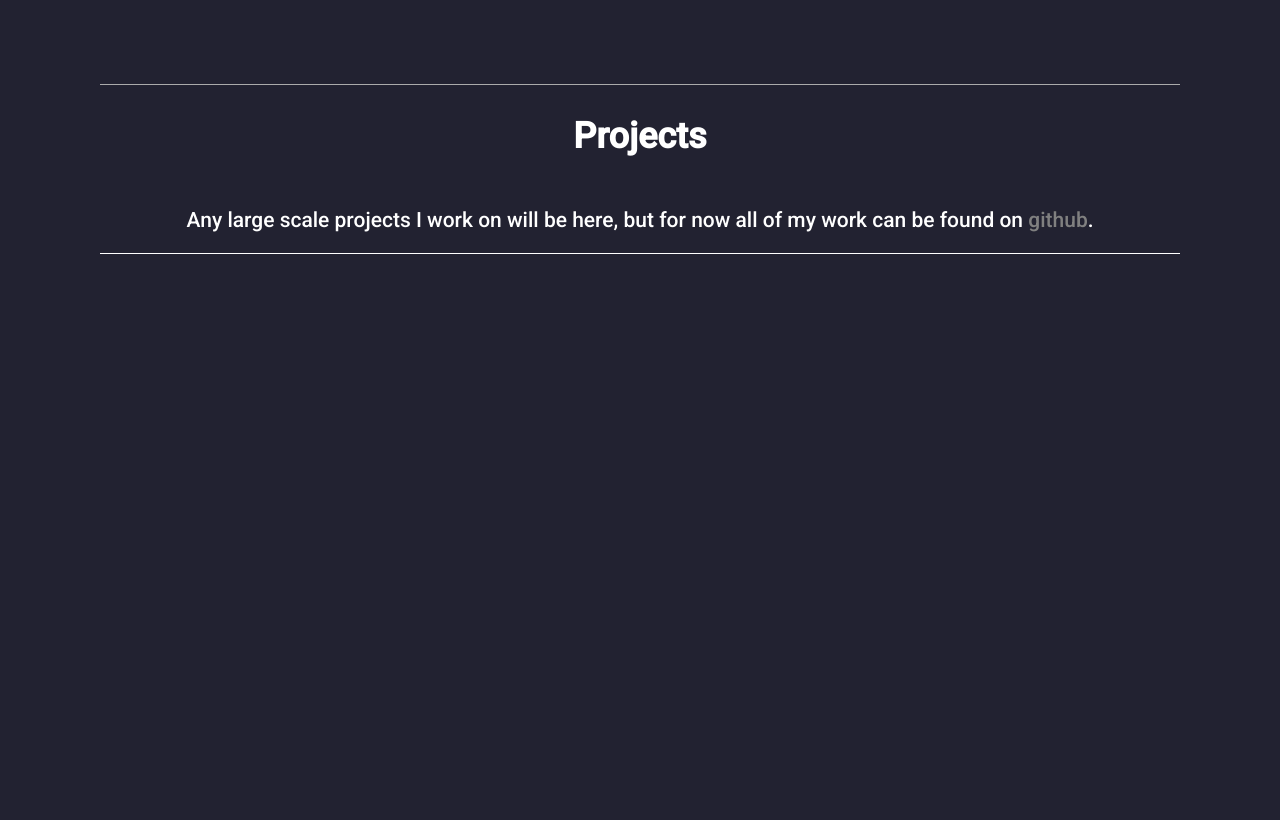
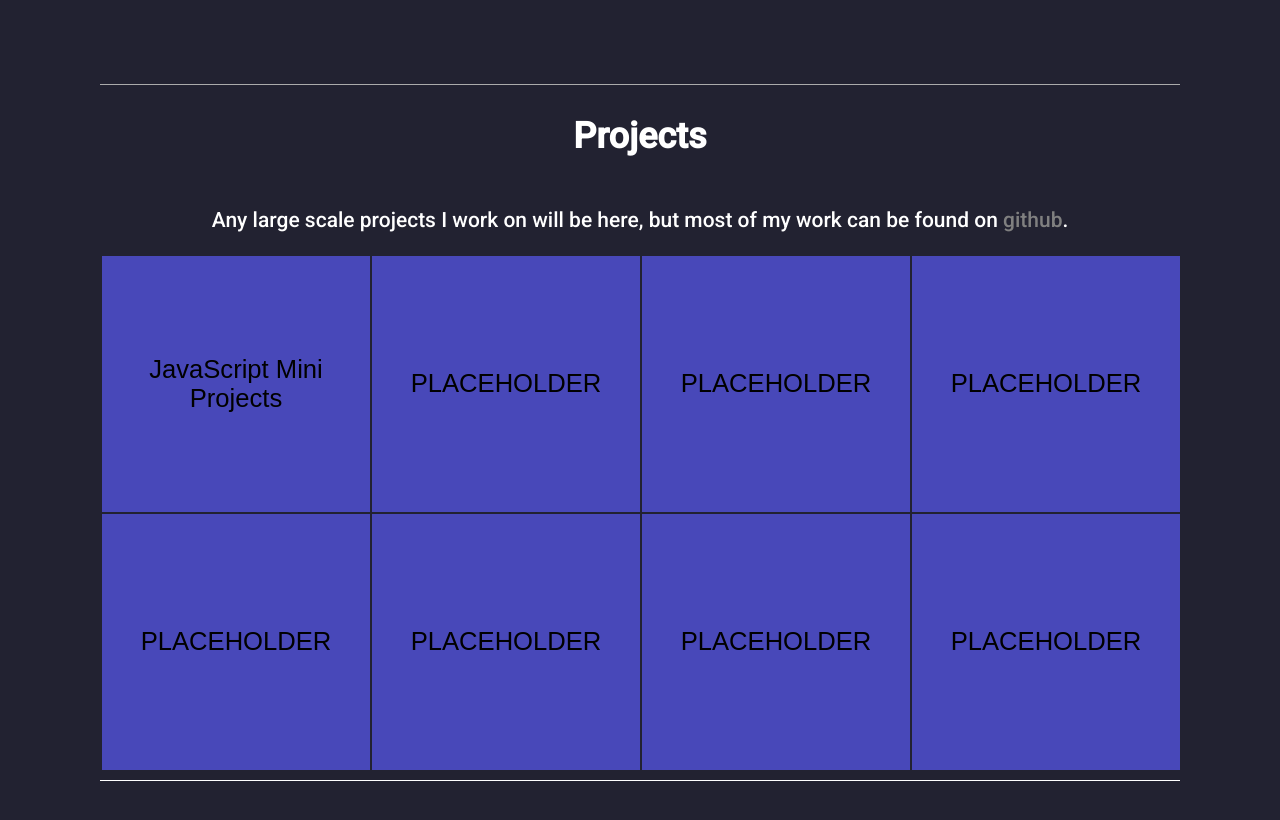
Before and after one commit to arColm/arcolm.github.io, a plain HTML site: page html/projects.html in a window 1280 px wide. Shown: the part 96-916 px from the top of the page. Before the commit the page ends 800 px from the top, so only its background shows below. Drawn offline with Linux system fonts and the light colour scheme.

Commit message:
added projects

```diff
--- a/css/style.css
+++ b/css/style.css
@@ -40,7 +40,6 @@ img {
     background-color: rgb(72, 72, 185);
     border-radius:45%;
     padding:5px;
-    transition: all 0.7s;
 }
 
 .header ul {
@@ -62,7 +61,6 @@ img {
     color:white;
     white-space:nowrap;
     overflow:hidden;
-    transition: all 0.7s;
 }
 
 .header li a.selected {
@@ -71,6 +69,8 @@ img {
 
 .header li a:hover:not(.selected),
 .header .left .github-icon:hover {
+    transition-property:background-color;
+    transition-duration: 0.7s;
     background-color: rgb(113, 43, 226);
 }
 
@@ -129,6 +129,54 @@ img {
     color:darkgrey;
 }
 
+.projects .projects-list {
+    margin:1px;
+    display:flex;
+    width:100%;
+    flex-wrap:wrap;
+    margin-bottom:10px;
+}
+
+.projects .projects-list button {
+    padding:0;
+    margin:1px;
+    height:100%;
+    width:100%;
+    text-align:center;
+    font-size:2vw;
+    transition-property:background-color;
+    transition-duration:2s;
+    background-color:rgb(72, 72, 185);
+    border:none;
+
+}
+
+.projects .projects-list a {
+    padding:0;
+    margin:1px;
+    height:20vw;
+    width:20vw;
+    flex: 1 0 20%;
+    transition-property:box-shadow;
+}
+
+.projects .projects-list a:hover {
+    transition-property:border-radius;
+    transition-duration:3s;
+    border-radius:10%;
+    transition-property:box-shadow,background-color;
+    transition-duration:0.15s;
+    background-color: rgb(113, 43, 226);
+    box-shadow: 0 0 5px 20px rgb(113, 43, 226);
+    z-index:1;
+}
+
+.projects .projects-list button:hover {
+    transition-property:box-shadow,background-color;
+    transition-duration:0.15s;
+    background-color: rgb(113, 43, 226);
+}
+
 /* Skills and Interests */
 
 .skills-and-interests {
--- a/html/projects.html
+++ b/html/projects.html
@@ -29,8 +29,21 @@
 
     <div class="projects text">
         <h2>Projects</h2>
-        <p>Any large scale projects I work on will be here, but for now all of my work can be found on
+        <p>Any large scale projects I work on will be here, but most of my work can be found on
             <a href="https://github.com/arColm">github</a>.</p>
+        <div class="projects-list">
+            <a href="https://github.com/arColm/javascript-miniprojects"><button type="button">JavaScript Mini Projects</button></a>
+            <a><button type="button">PLACEHOLDER</button></a>
+
+            <a><button type="button">PLACEHOLDER</button></a>
+            <a><button type="button">PLACEHOLDER</button></a>
+            <a><button type="button">PLACEHOLDER</button></a>
+            <a><button type="button">PLACEHOLDER</button></a>
+            <a><button type="button">PLACEHOLDER</button></a>
+            <a><button type="button">PLACEHOLDER</button></a>
+
+        </div>
+
     </div>
 
     <div class="footer">
```
